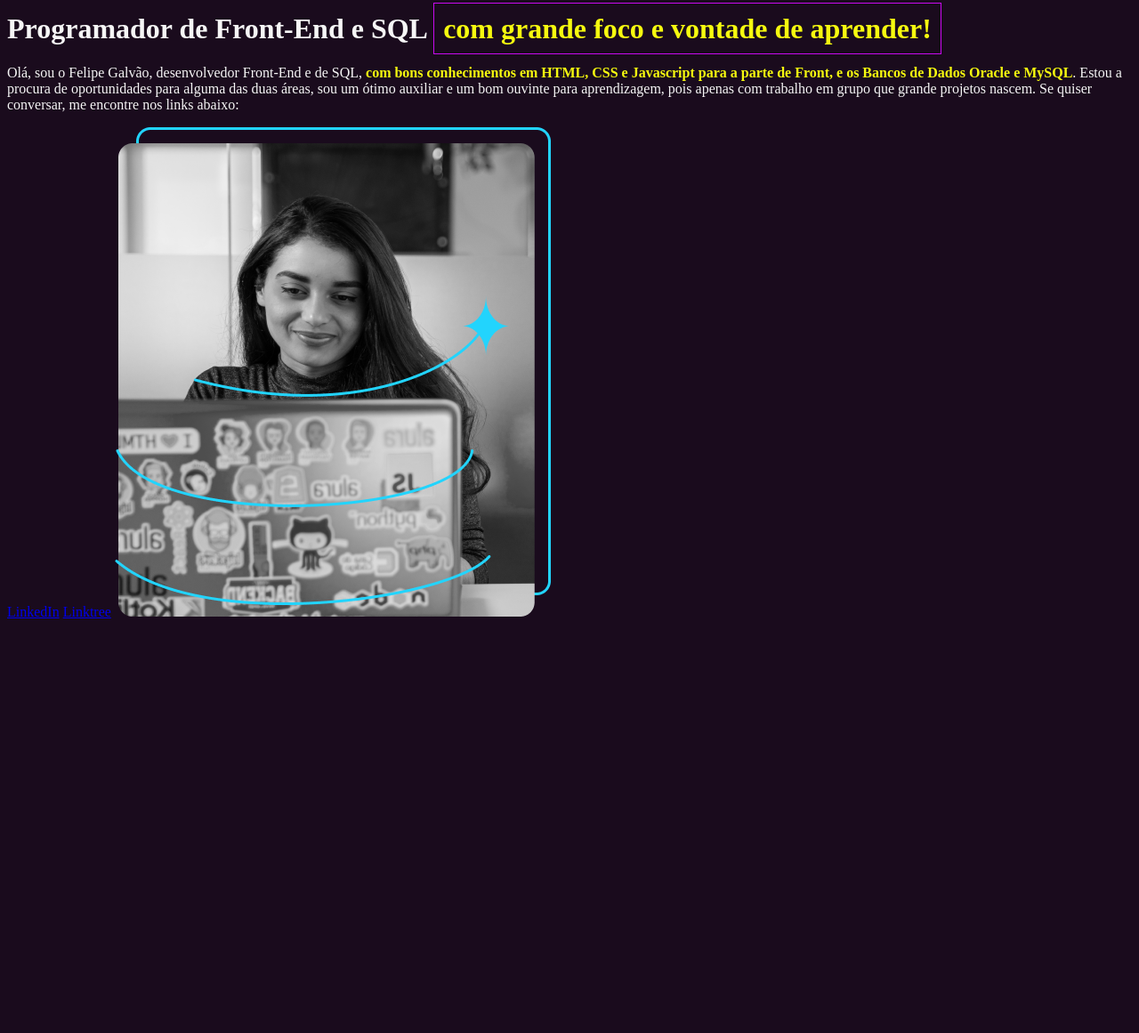
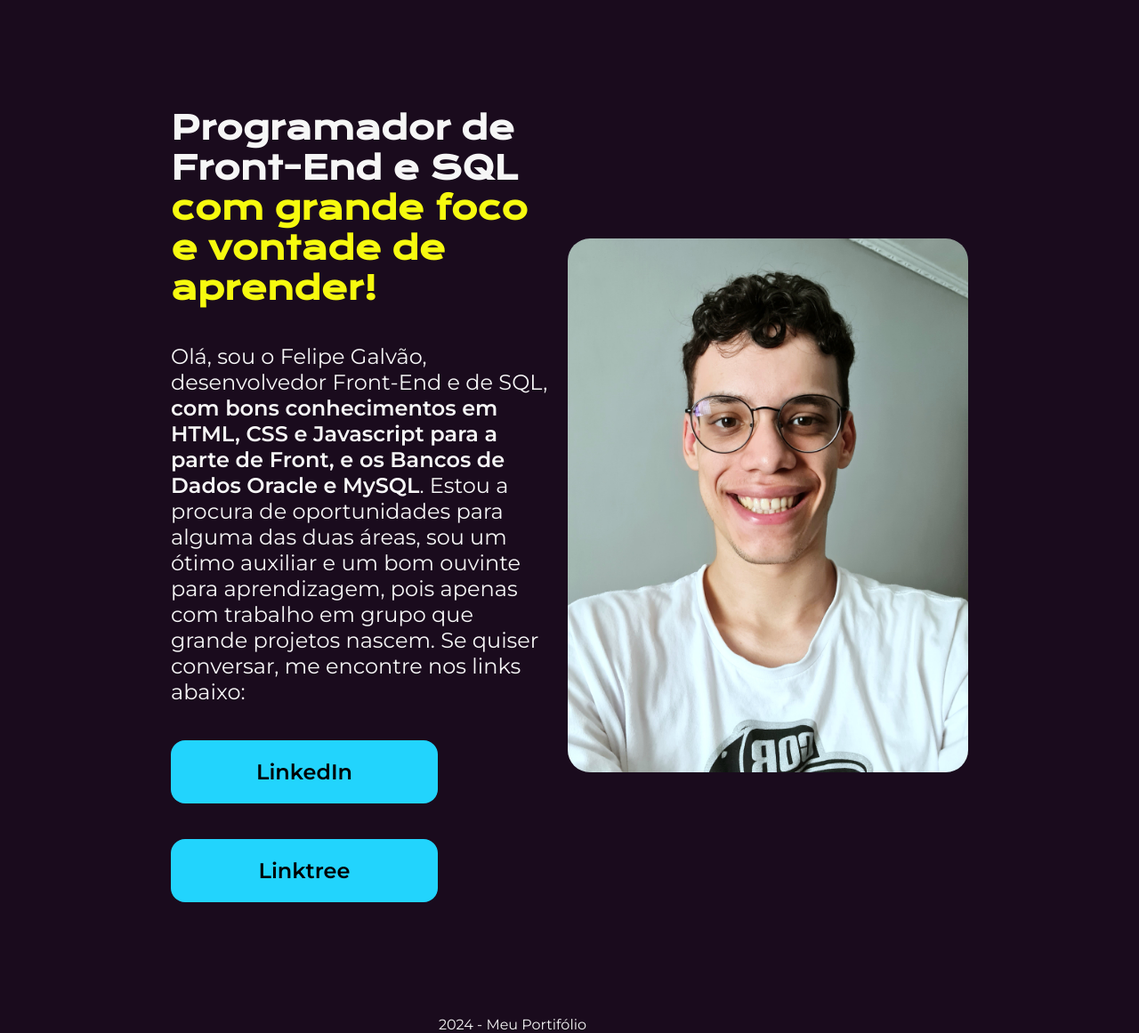
Before and after one commit to FlipOwz/Portifolio, a plain HTML site: page index.html in a window 1280 px wide. Shown: the part 7-1168 px from the top of the page at 89% size. Before the commit the page ends 800 px from the top, so only its background shows below. Drawn offline with nearby package versions, Linux system fonts and the light colour scheme.

Commit message:
imagem trocada e footer adicionado

```diff
--- a/index.html
+++ b/index.html
@@ -9,19 +9,22 @@
     <body>
 
         <header></header>
-        <main>
+        <main class="apresentacao">
+            <section class="apresentacao__conteudo">
+                <h1 class="apresentacao__conteudo__titulo">Programador de Front-End e SQL <span class="titulo-destaque">com grande foco e vontade de aprender!</span></h1>
 
-            <h1>Programador de Front-End e SQL <span class="titulo-destaque">com grande foco e vontade de aprender!</span></h1>
+                <p class="apresentacao__conteudo__texto">Olá, sou o Felipe Galvão, desenvolvedor Front-End e de SQL, <strong>com bons conhecimentos em HTML, CSS e Javascript para a parte de Front, e os Bancos de Dados Oracle e MySQL</strong>. Estou a procura de oportunidades para alguma das duas áreas, sou um ótimo auxiliar e um bom ouvinte para aprendizagem, pois apenas com trabalho em grupo que grande projetos nascem. Se quiser conversar, me encontre nos links abaixo:</p>
 
-            <p>Olá, sou o Felipe Galvão, desenvolvedor Front-End e de SQL, <strong>com bons conhecimentos em HTML, CSS e Javascript para a parte de Front, e os Bancos de Dados Oracle e MySQL</strong>. Estou a procura de oportunidades para alguma das duas áreas, sou um ótimo auxiliar e um bom ouvinte para aprendizagem, pois apenas com trabalho em grupo que grande projetos nascem. Se quiser conversar, me encontre nos links abaixo:</p>
+                <a class="apresentacao__links__link" href="https://www.linkedin.com/in/felipe-galvao1/">LinkedIn</a>
+                <a class="apresentacao__links__link" href="https://linktr.ee/flipowz">Linktree</a>
 
-            <a href="https://www.linkedin.com/in/felipe-galvao1/">LinkedIn</a>
-            <a href="https://linktr.ee/flipowz">Linktree</a>
-
-            <img src="Imagem.png" alt="Minha foto"/>
+            </section>
+            <img src="Minha_foto.jpg" class="imagem" alt="Minha foto"/>
 
         </main>
-        <footer></footer>
+        <footer>
+            <p class="footer_texto">2024 - Meu Portifólio</p>
+        </footer>
 
     </body>
 </html>
--- a/style.css
+++ b/style.css
@@ -1,14 +1,81 @@
+@import url('https://fonts.googleapis.com/css2?family=Krona+One&family=Montserrat:wght@400;600&display=swap');
+
+*{
+    margin: 0;
+    padding: 0;
+}
+
+
 body {
+    height: 100vh;
+    box-sizing: border-box;
     background-color:#1a0b1d ;
     color:#F6F6F6;
 }
 
-strong {
-    color: #f6fa0f
-}
 
 .titulo-destaque{
     color: #f6fa0f;
-    border: 1px solid #c90af0;
-    padding: 10px;
 }
+
+.apresentacao{
+    margin: 10% 15%;
+    display: flex;
+    align-items: center;
+    justify-content: space-between;
+}
+.apresentacao__conteudo{
+    width: 615px;
+    display: flex;
+    flex-direction: column;
+    gap: 40px;
+}
+
+.apresentacao__conteudo__titulo{
+    font-size: 36px;
+    font-family: 'Krona One', sans-serif;
+}
+
+.apresentacao__conteudo__texto{
+    font-size: 24px;
+    font-family: 'Montserrat', sans-serif;
+}
+
+.apresentacao__links{
+    display: flex;
+    justify-content: space-between;
+}
+
+.apresentacao__links__link{
+    background-color: #22D4FD;
+    width: 280px;
+    text-align: center;
+    border-radius: 16px;
+    font-size: 24px;
+    font-weight: 600;
+    padding: 21px 10px;
+    text-decoration: none;
+    color: #000000;
+    font-family: 'Montserrat', sans-serif;
+}
+
+.apresentacao__links__link:hover {
+    background-color: #f6fa0f;
+}
+
+.imagem {
+    width: 450px;
+    border-radius: 25px;
+    margin-left: 15px;
+}
+
+.footer_texto {
+    display: flex;
+    flex-direction: column;
+    align-items: center;
+    justify-content: center;
+    width: 90%;
+    margin-bottom: auto;
+    position: relative;
+    font-family: 'Montserrat', sans-serif;
+}
```
Also changed, not shown: Imagem.png (deleted), Minha_foto.jpg (added).
